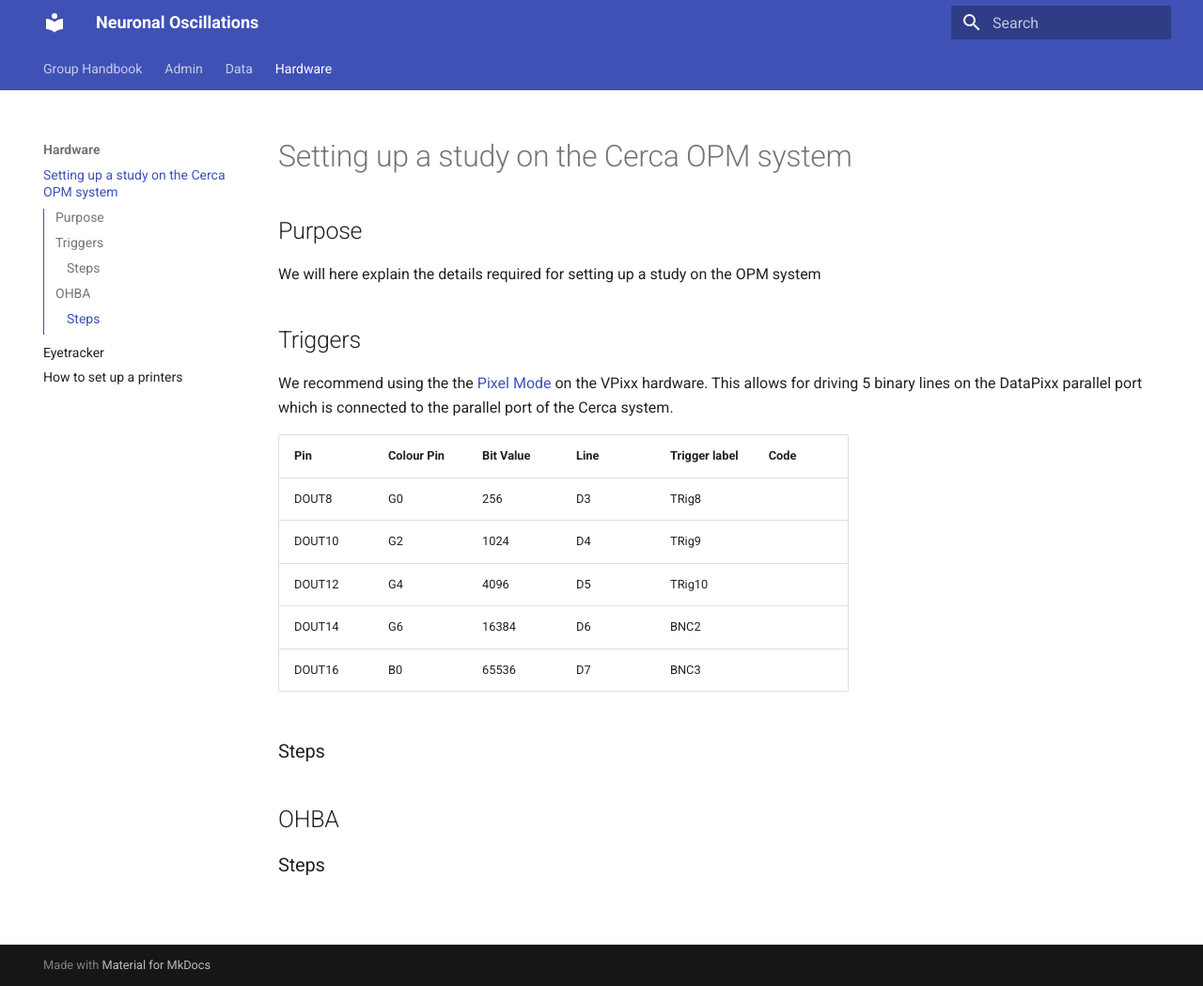
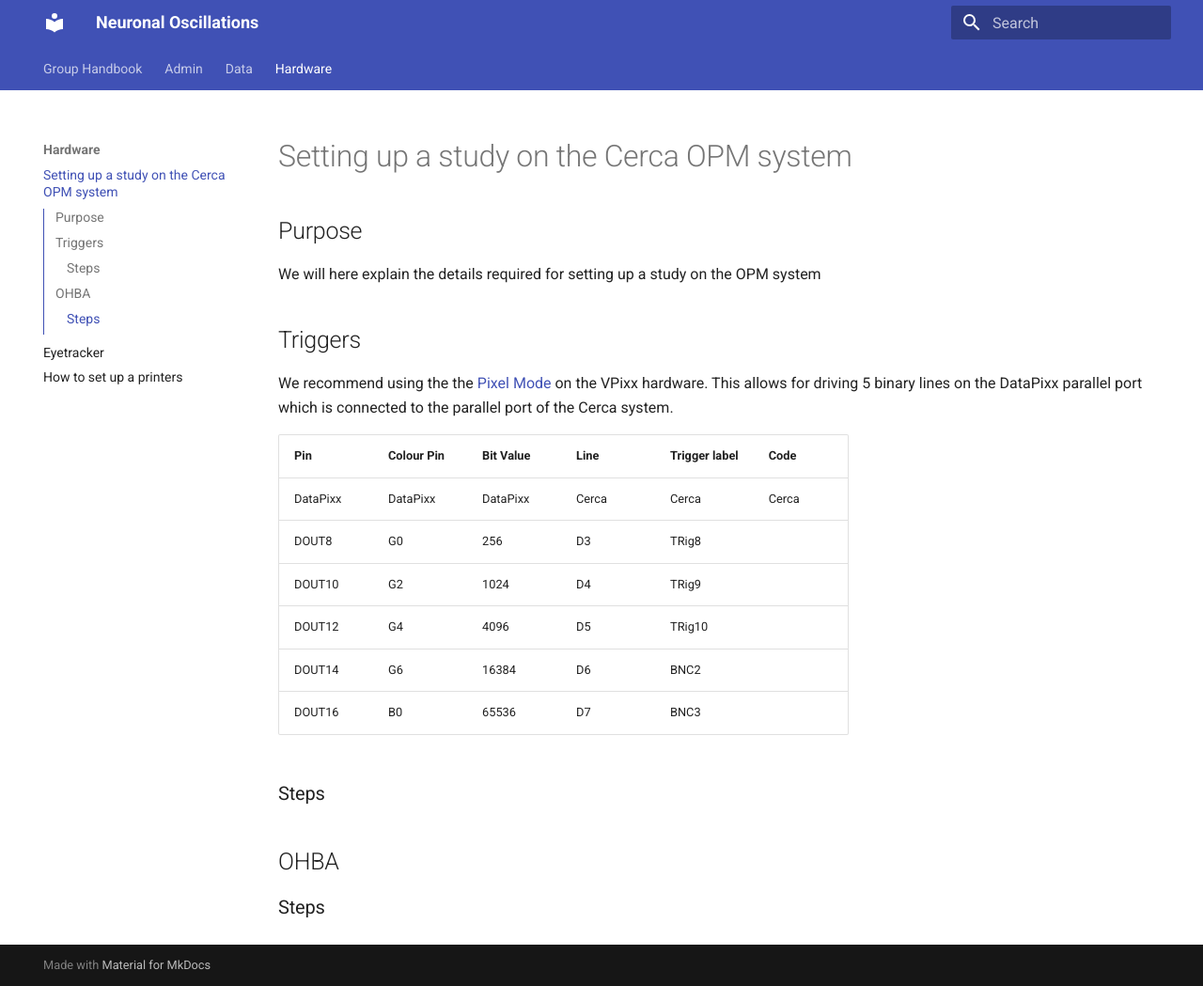
Before and after one commit to Neuronal-Oscillations/group-handbook, an MkDocs documentation site: the page built from docs/hardware/CercaOPM.md, in a window 1280 px wide and 1049 px high. Shown: the whole window at 94% size. Built offline with MkDocs 1.6.1 and Material for MkDocs 9.7.7, drawn with Linux system fonts in a browser that asks for light colours.

Commit message:
Update CercaOPM.md

```diff
--- a/docs/hardware/CercaOPM.md
+++ b/docs/hardware/CercaOPM.md
@@ -9,6 +9,7 @@ We recommend using the the [Pixel Mode](https://docs.vpixx.com/vocal/sending-tri
 
 |Pin   |Colour Pin | Bit Value | Line | Trigger label |  Code |
 |-----|-----|-----|------|-----|-----|
+|DataPixx|DataPixx|DataPixx|Cerca|Cerca|Cerca|
 |DOUT8 | G0 | 256  | D3  | TRig8  |  |
 |DOUT10 | G2 | 1024  | D4  | TRig9  |  |
 |DOUT12 | G4 | 4096  | D5  | TRig10  |  |
```
